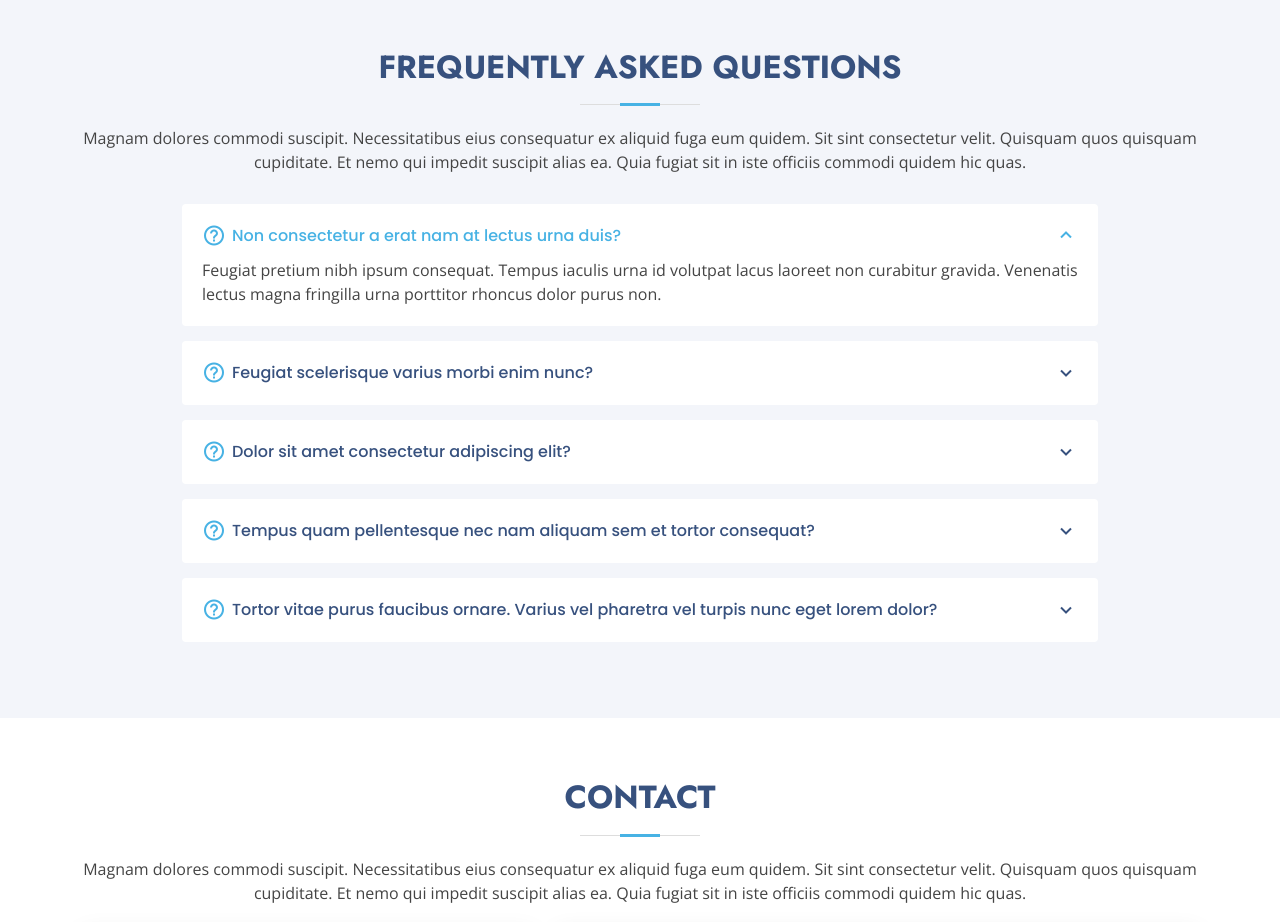
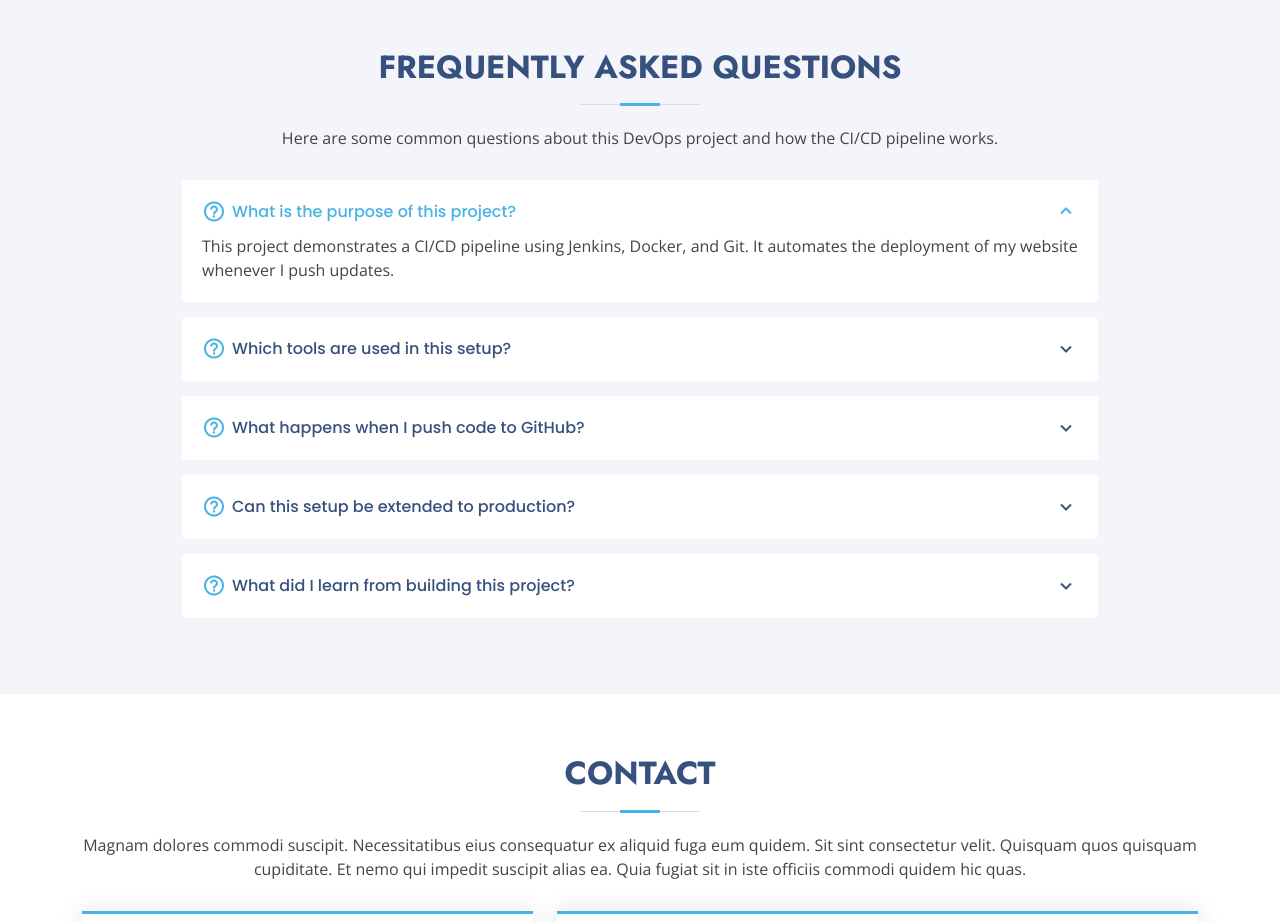
Before and after one commit to jayshrilandge30/Devops_auto_deploy_website, a plain HTML site: page index.html in a window 1280 px wide. Shown: the part 6400-7322 px from the top of the page. Drawn offline with nearby package versions, Linux system fonts and the light colour scheme.

Commit message:
Updated index.html

```diff
--- a/index.html
+++ b/index.html
@@ -605,52 +605,51 @@ reducing manual effort and ensuring consistent, reliable deployments.
 
         <div class="section-title">
           <h2>Frequently Asked Questions</h2>
-          <p>Magnam dolores commodi suscipit. Necessitatibus eius consequatur ex aliquid fuga eum quidem. Sit sint consectetur velit. Quisquam quos quisquam cupiditate. Et nemo qui impedit suscipit alias ea. Quia fugiat sit in iste officiis commodi quidem hic quas.</p>
-        </div>
+          <p>Here are some common questions about this DevOps project and how the CI/CD pipeline works.</p>
+	</div>
 
         <div class="faq-list">
           <ul>
             <li data-aos="fade-up" data-aos-delay="100">
-              <i class="bx bx-help-circle icon-help"></i> <a data-bs-toggle="collapse" class="collapse" data-bs-target="#faq-list-1">Non consectetur a erat nam at lectus urna duis? <i class="bx bx-chevron-down icon-show"></i><i class="bx bx-chevron-up icon-close"></i></a>
+              <i class="bx bx-help-circle icon-help"></i> <a data-bs-toggle="collapse" class="collapse" data-bs-target="#faq-list-1">What is the purpose of this project? <i class="bx bx-chevron-down icon-show"></i><i class="bx bx-chevron-up icon-close"></i></a>
               <div id="faq-list-1" class="collapse show" data-bs-parent=".faq-list">
                 <p>
-                  Feugiat pretium nibh ipsum consequat. Tempus iaculis urna id volutpat lacus laoreet non curabitur gravida. Venenatis lectus magna fringilla urna porttitor rhoncus dolor purus non.
+                  This project demonstrates a CI/CD pipeline using Jenkins, Docker, and Git. It automates the deployment of my website whenever I push updates.
                 </p>
               </div>
             </li>
 
             <li data-aos="fade-up" data-aos-delay="200">
-              <i class="bx bx-help-circle icon-help"></i> <a data-bs-toggle="collapse" data-bs-target="#faq-list-2" class="collapsed">Feugiat scelerisque varius morbi enim nunc? <i class="bx bx-chevron-down icon-show"></i><i class="bx bx-chevron-up icon-close"></i></a>
+              <i class="bx bx-help-circle icon-help"></i> <a data-bs-toggle="collapse" data-bs-target="#faq-list-2" class="collapsed">Which tools are used in this setup? <i class="bx bx-chevron-down icon-show"></i><i class="bx bx-chevron-up icon-close"></i></a>
               <div id="faq-list-2" class="collapse" data-bs-parent=".faq-list">
-                <p>
-                  Dolor sit amet consectetur adipiscing elit pellentesque habitant morbi. Id interdum velit laoreet id donec ultrices. Fringilla phasellus faucibus scelerisque eleifend donec pretium. Est pellentesque elit ullamcorper dignissim. Mauris ultrices eros in cursus turpis massa tincidunt dui.
+               <p>The project uses Jenkins for automation, Docker for containerization, and Git/GitHub for version control and webhook triggers.
                 </p>
               </div>
             </li>
 
             <li data-aos="fade-up" data-aos-delay="300">
-              <i class="bx bx-help-circle icon-help"></i> <a data-bs-toggle="collapse" data-bs-target="#faq-list-3" class="collapsed">Dolor sit amet consectetur adipiscing elit? <i class="bx bx-chevron-down icon-show"></i><i class="bx bx-chevron-up icon-close"></i></a>
+              <i class="bx bx-help-circle icon-help"></i> <a data-bs-toggle="collapse" data-bs-target="#faq-list-3" class="collapsed">What happens when I push code to GitHub? <i class="bx bx-chevron-down icon-show"></i><i class="bx bx-chevron-up icon-close"></i></a>
               <div id="faq-list-3" class="collapse" data-bs-parent=".faq-list">
                 <p>
-                  Eleifend mi in nulla posuere sollicitudin aliquam ultrices sagittis orci. Faucibus pulvinar elementum integer enim. Sem nulla pharetra diam sit amet nisl suscipit. Rutrum tellus pellentesque eu tincidunt. Lectus urna duis convallis convallis tellus. Urna molestie at elementum eu facilisis sed odio morbi quis
+                  A GitHub webhook triggers Jenkins, which builds a new Docker image and redeploys the website automatically.
                 </p>
               </div>
             </li>
 
             <li data-aos="fade-up" data-aos-delay="400">
-              <i class="bx bx-help-circle icon-help"></i> <a data-bs-toggle="collapse" data-bs-target="#faq-list-4" class="collapsed">Tempus quam pellentesque nec nam aliquam sem et tortor consequat? <i class="bx bx-chevron-down icon-show"></i><i class="bx bx-chevron-up icon-close"></i></a>
+              <i class="bx bx-help-circle icon-help"></i> <a data-bs-toggle="collapse" data-bs-target="#faq-list-4" class="collapsed">Can this setup be extended to production? <i class="bx bx-chevron-down icon-show"></i><i class="bx bx-chevron-up icon-close"></i></a>
               <div id="faq-list-4" class="collapse" data-bs-parent=".faq-list">
                 <p>
-                  Molestie a iaculis at erat pellentesque adipiscing commodo. Dignissim suspendisse in est ante in. Nunc vel risus commodo viverra maecenas accumsan. Sit amet nisl suscipit adipiscing bibendum est. Purus gravida quis blandit turpis cursus in.
+                  Yes! This pipeline can be adapted for staging or production by adding more agents, environments, and security configurations.
                 </p>
               </div>
             </li>
 
             <li data-aos="fade-up" data-aos-delay="500">
-              <i class="bx bx-help-circle icon-help"></i> <a data-bs-toggle="collapse" data-bs-target="#faq-list-5" class="collapsed">Tortor vitae purus faucibus ornare. Varius vel pharetra vel turpis nunc eget lorem dolor? <i class="bx bx-chevron-down icon-show"></i><i class="bx bx-chevron-up icon-close"></i></a>
+              <i class="bx bx-help-circle icon-help"></i> <a data-bs-toggle="collapse" data-bs-target="#faq-list-5" class="collapsed">What did I learn from building this project? <i class="bx bx-chevron-down icon-show"></i><i class="bx bx-chevron-up icon-close"></i></a>
               <div id="faq-list-5" class="collapse" data-bs-parent=".faq-list">
                 <p>
-                  Laoreet sit amet cursus sit amet dictum sit amet justo. Mauris vitae ultricies leo integer malesuada nunc vel. Tincidunt eget nullam non nisi est sit amet. Turpis nunc eget lorem dolor sed. Ut venenatis tellus in metus vulputate eu scelerisque.
+                  I gained hands-on experience with CI/CD, containerization, automation tools, and real-world DevOps practices that are used in industry.
                 </p>
               </div>
             </li>
```
